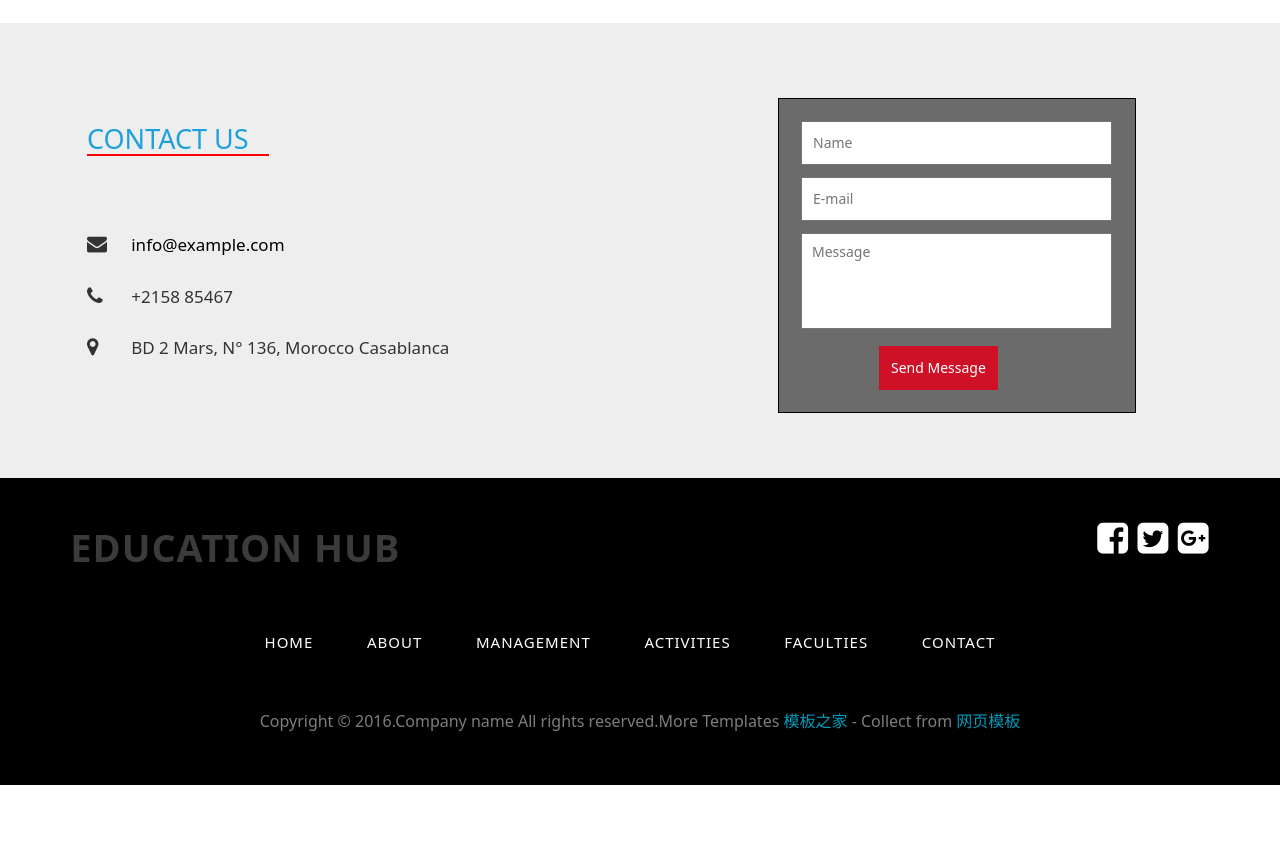
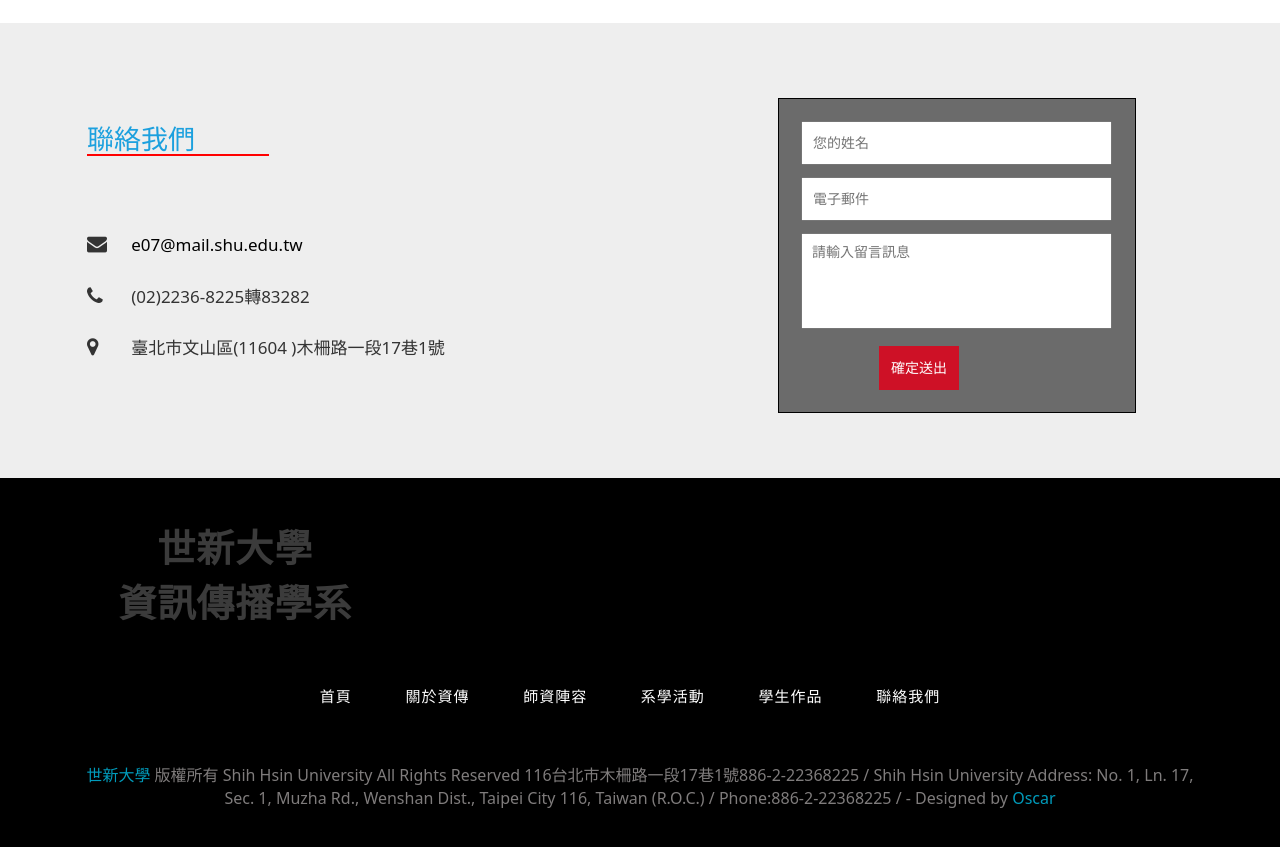
Before and after one commit to oilhead1120/ICS, a plain HTML site: page index.html in a window 1280 px wide. Shown: the part 5120-5967 px from the top of the page. Before the commit the page ends 5905 px from the top, so only its background shows below. Drawn offline with Linux system fonts and the light colour scheme.

Commit message:
Add files via upload

```diff
--- a/index.html
+++ b/index.html
@@ -65,6 +65,8 @@
 });
 </script>
 <!-- start-smoth-scrolling -->
+
+<link rel="icon" href="images/favicon.png" type="image/ico" />
 
 
 
@@ -142,7 +144,7 @@
 						<img src="images/bg4.jpg" class="img-responsive" alt="education">
 					</div>
 					<div class="slider-info">
-						<h3>半徑千里</h3>
+						<h3>畢業展覽</h3>
 						<p>「半徑千里」期許每位觀展者進入展場後有回到家的親切感，以貼近自身的角度了解智能生活，透過網路接收千里外資訊，讓每個人的家都如同全世界</p>
 					</div>
 				</li>
@@ -493,11 +495,11 @@
 <div class="agile-contact" id="contact">
 <div class="left-contact">
 
-		<h6>contact us</h6>
+		<h6>聯絡我們</h6>
 		<ul>
-			<li><i class="fa fa-envelope" aria-hidden="true"></i><a href="mailto:info@example.com">info@example.com</a></li>
-			<li><i class="fa fa-phone" aria-hidden="true"></i>+2158 85467</li>
-			<li><i class="fa fa-map-marker" aria-hidden="true"></i>BD 2 Mars, N° 136, Morocco Casablanca</li>
+			<li><i class="fa fa-envelope" aria-hidden="true"></i><a href="mailto:info@example.com">e07@mail.shu.edu.tw</a></li>
+			<li><i class="fa fa-phone" aria-hidden="true"></i>(02)2236-8225轉83282</li>
+			<li><i class="fa fa-map-marker" aria-hidden="true"></i>臺北市文山區(11604 )木柵路一段17巷1號</li>
 		</ul>
 
 </div>
@@ -505,10 +507,10 @@
 	<div class="map">
 		<iframe src="" frameborder="0" style="border:0" allowfullscreen></iframe>
 		<form action="#" method="post">
-			<input placeholder="Name" name="Name" class="name" type="text" required=""><br>
-			<input placeholder="E-mail" name="Name" class="name" type="text" required=""><br>
-			<textarea placeholder="Message"></textarea><br>
-			<input type="submit" value="send message">
+			<input placeholder="您的姓名" name="Name" class="name" type="text" required=""><br>
+			<input placeholder="電子郵件" name="Name" class="name" type="text" required=""><br>
+			<textarea placeholder="請輸入留言訊息"></textarea><br>
+			<input type="submit" value="確定送出">
 		</form>
 	</div>
 </div>
@@ -521,26 +523,21 @@
 <div class="w3l-footer">
 <div class="container">
 	<div class="left-w3">
-		<a href="#">education hub</a>
-	</div>
-	<div class="right-social">
-		<i class="fa fa-facebook-square" aria-hidden="true"></i>
-		<i class="fa fa-twitter-square" aria-hidden="true"></i>
-		<i class="fa fa-google-plus-square" aria-hidden="true"></i>
+		<a href="#">世新大學<br>資訊傳播學系</a>
 	</div>
 	<div class="clearfix"></div>
 	<div class="footer-nav">
 		<ul>
-			<li><a class="menu__link scroll" href="#home">home</a></li>
-			<li><a class="menu__link scroll" href="#about">about</a></li>
-			<li><a class="menu__link scroll" href="#management">management</a></li>
-			<li><a class="menu__link scroll" href="#activities">activities</a></li>
-			<li><a class="menu__link scroll" href="#faculties">faculties</a></li>
-			<li><a class="menu__link scroll" href="#contact">contact</a></li>
+			<li><a class="menu__link scroll" href="#home">首頁</a></li>
+			<li><a class="menu__link scroll" href="#about">關於資傳</a></li>
+			<li><a class="menu__link scroll" href="#management">師資陣容</a></li>
+			<li><a class="menu__link scroll" href="#activities">系學活動</a></li>
+			<li><a class="menu__link scroll" href="#faculties">學生作品</a></li>
+			<li><a class="menu__link scroll" href="#contact">聯絡我們</a></li>
 		</ul>
 	</div>
 	<div class="copyright-agile">
-		<p>Copyright &copy; 2016.Company name All rights reserved.More Templates <a href="http://www.cssmoban.com/" target="_blank" title="模板之家">模板之家</a> - Collect from <a href="http://www.cssmoban.com/" title="网页模板" target="_blank">网页模板</a></p>
+		<p><a href="https://www.shu.edu.tw/default.aspx" target="_blank" title="世新大學">世新大學</a> 版權所有 Shih Hsin University All Rights Reserved 116台北市木柵路一段17巷1號886-2-22368225 / Shih Hsin University Address: No. 1, Ln. 17, Sec. 1, Muzha Rd., Wenshan Dist., Taipei City 116, Taiwan (R.O.C.) / Phone:886-2-22368225 / - Designed by <a href="https://oilhead1120.github.io/" title="Oscar" target="_blank">Oscar</a></p>
 	</div>
 </div>
 </div>
```
Also changed, not shown: images/favicon.png (added).
